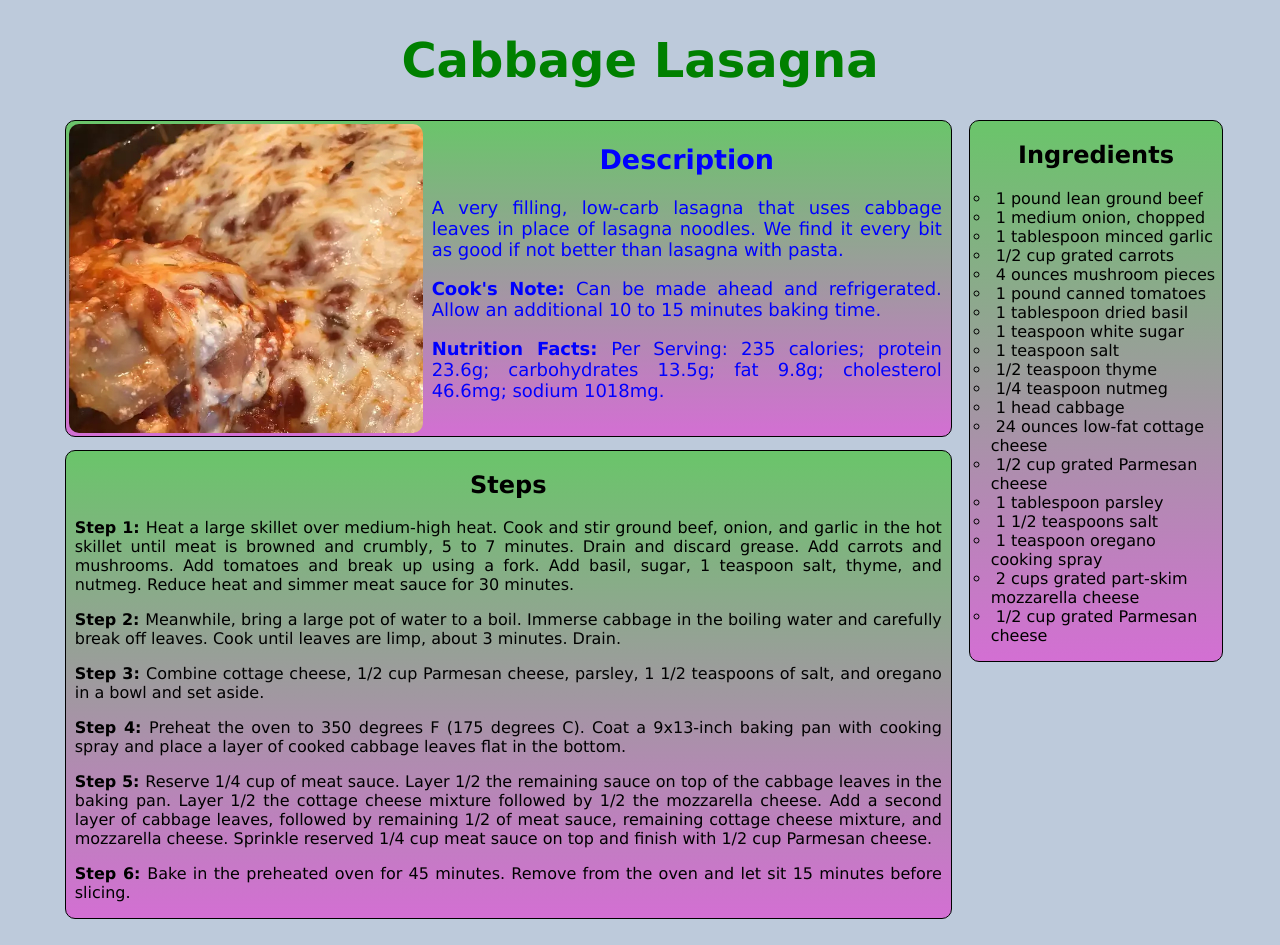
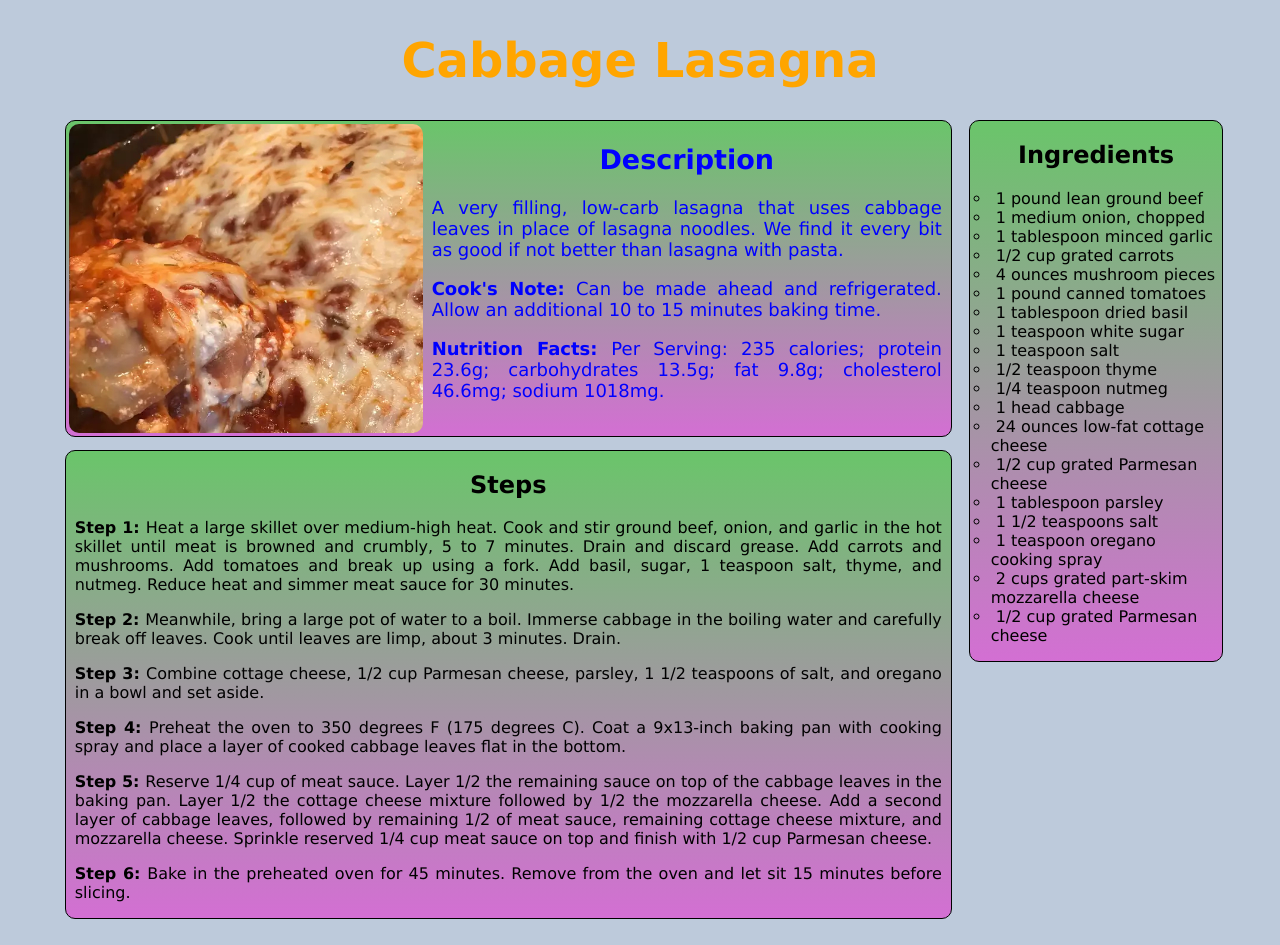
Before and after one commit to ingGGRM/odin-recipes, a plain HTML site: page recipes/cabbage-lasagna.html in a window 1280 px wide. Drawn offline with Linux system fonts and the light colour scheme.

Commit message:
Cambio del color del titulo de las recetas a Orange

```diff
--- a/styles.css
+++ b/styles.css
@@ -54,7 +54,7 @@ body {
 }
 
 .title {
-    color: green;
+    color: orange;
     font-size: 48px;
     text-align: center;
     top: 1%;
```
